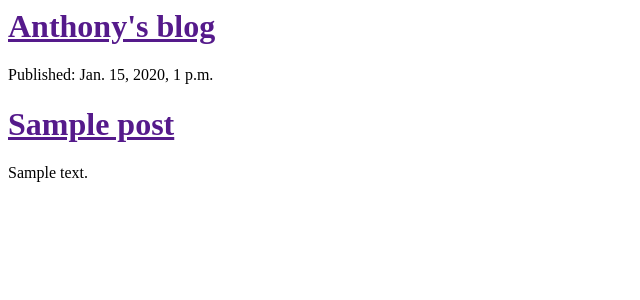
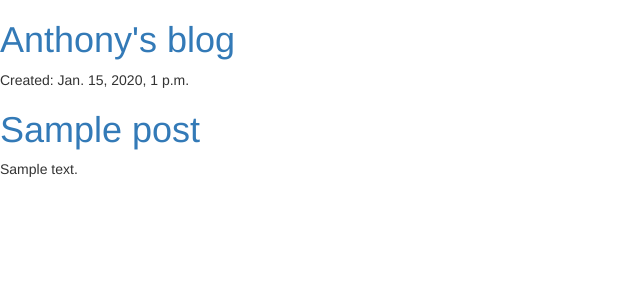
Before and after one commit to iiiyt007/my-first-blog, a Django app: page / in a window 1280 px wide. Shown: the top 300 px of the page, without its empty margins (0-640 px from the left). Run offline with Django 3.2, Linux system fonts and the light colour scheme; tables that the repository leaves empty hold one stand-in row (values such as "Sample post"); some libraries are stand-ins or nearby versions.

Commit message:
Modified templates to posts from datebase4.

```diff
--- /dev/null
+++ b/blog/migrations/static/css/blog.css
@@ -0,0 +1,3 @@
+h1 a {
+        color: red;
+    }
--- a/blog/models.py
+++ b/blog/models.py
@@ -14,6 +14,8 @@ class Post(models.Model):
     def publish(self):
         self.published_date = timezone.now()
         self.save()
-
+    def create(self):
+        self.created_date = timezone.now()
+        self.save()
     def __str__(self):
         return self.title
--- a/blog/templates/blog/post_list.html
+++ b/blog/templates/blog/post_list.html
@@ -1,5 +1,7 @@
  <html>
         <head>
+<link rel="stylesheet" href="//maxcdn.bootstrapcdn.com/bootstrap/3.2.0/css/bootstrap.min.css">
+    <link rel="stylesheet" href="//maxcdn.bootstrapcdn.com/bootstrap/3.2.0/css/bootstrap-theme.min.css">
             <title>Anthony's blog</title>
         </head>
         <body>
@@ -10,7 +12,7 @@
             <div>
                 {% for post in posts %}
         <div>
-             <p>Published: {{ post.published_date }}</p>
+             <p>Created: {{ post.created_date }}</p>
             <h1><a href="">{{ post.title }}</a></h1>
             <p>{{ post.text|linebreaks }}</p>
         </div>
--- a/blog/views.py
+++ b/blog/views.py
@@ -3,5 +3,5 @@ from django.utils import timezone
 from .models import Post
 
 def post_list(request):
-    posts = Post.objects.order_by('published_date')
+    posts = Post.objects.order_by('created_date')
     return render(request, 'blog/post_list.html', {'posts': posts})
```
